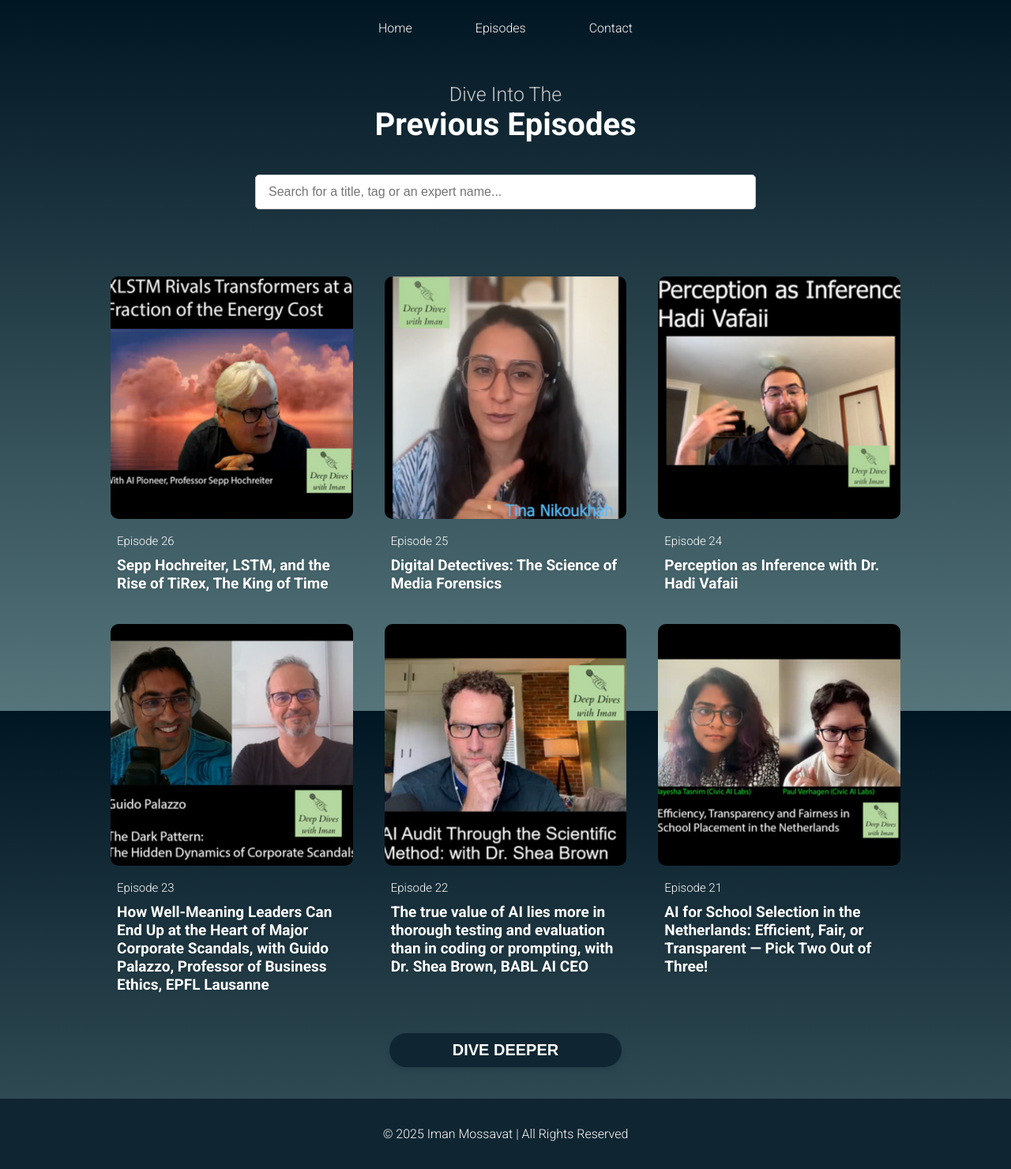
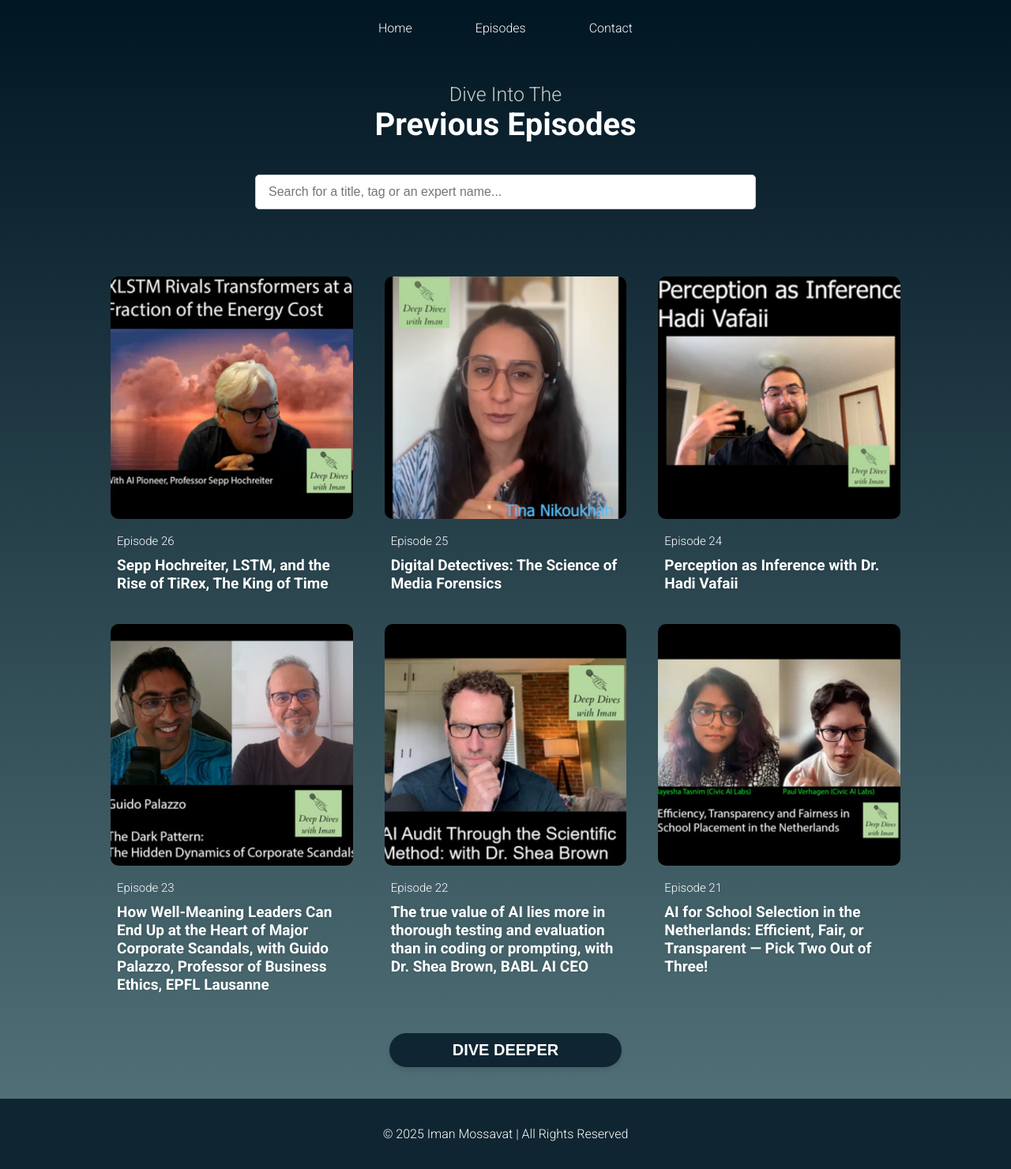
Before and after one commit to ivetkalchev/deepdivepod, a Jekyll site: the page built from episodes.html, in a window 1280 px wide. Shown: the whole page at 79% size. Built offline with Jekyll 4.4.1, drawn with Linux system fonts in a browser that asks for light colours.

Commit message:
Update episodes-styles.css

```diff
--- a/assets/css/episodes-styles.css
+++ b/assets/css/episodes-styles.css
@@ -1,6 +1,5 @@
 body {
     background: linear-gradient(#011623, #55757B);
-    height: 100vh;
 }
 
 .search-section {
@@ -121,9 +120,8 @@ body {
 #no-results-message {
     display: none;
     text-align:center;
-    margin: 40px 0px 40px 0px;
-    font-weight: bold;
-    font-size: 30px;
+    margin: 60px 0px 60px 0px;
+    font-size: 25px;
 }
 
 @media (max-width: 1024px) {
```
